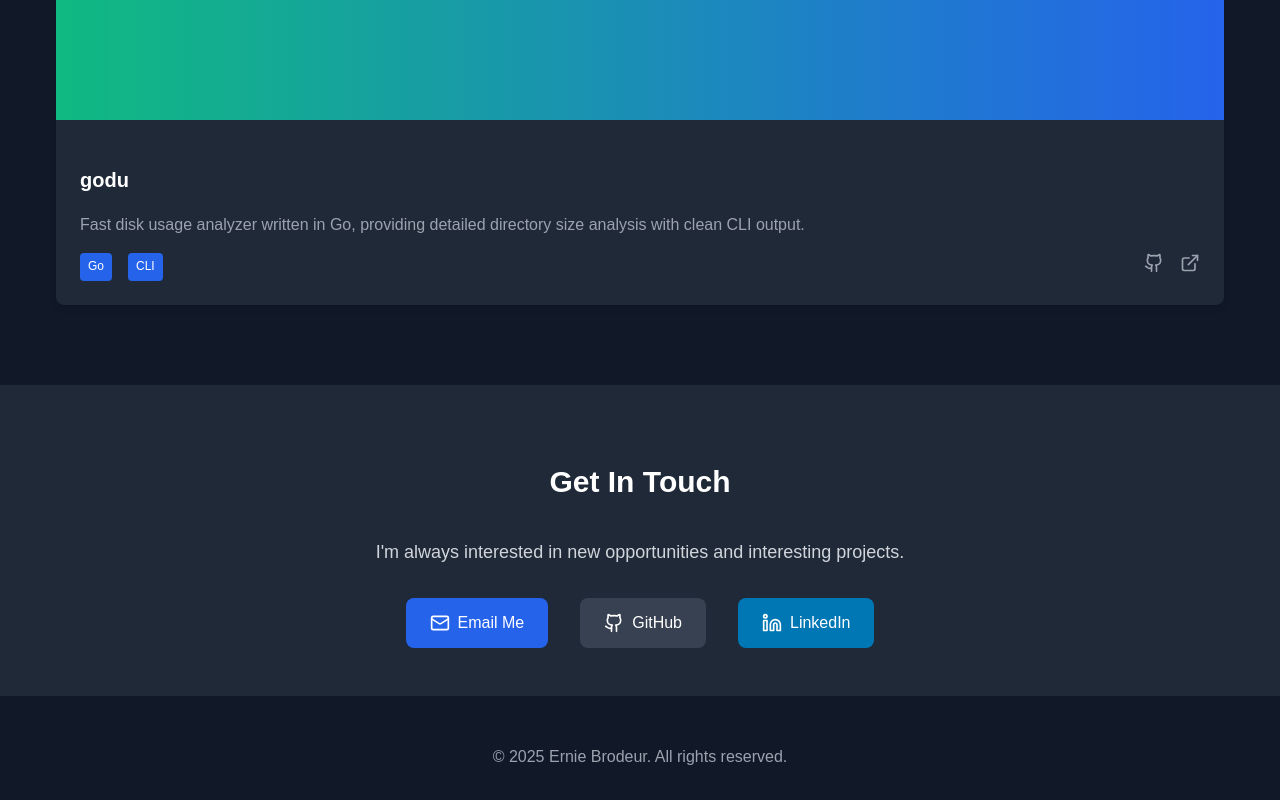
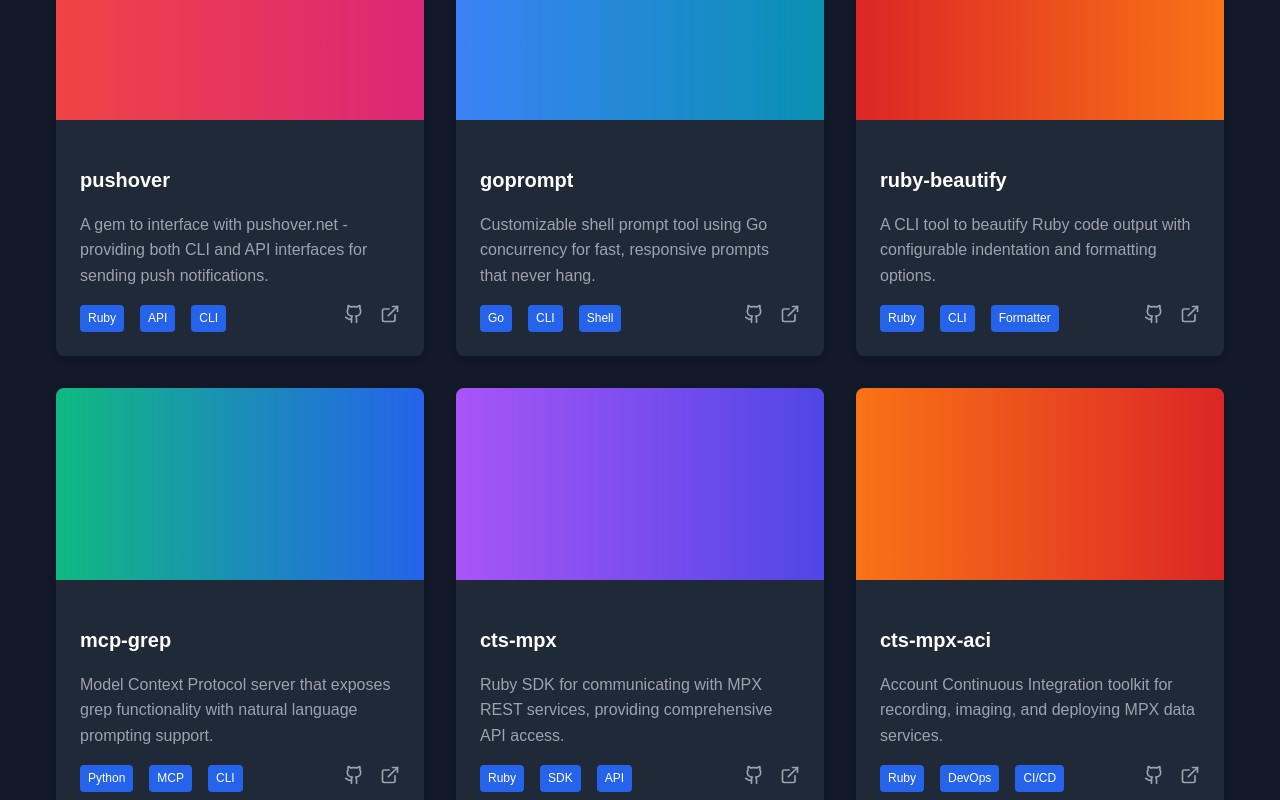
Before and after one commit to erniebrodeur/portfolio, a React (Vite) app: page / in a window 1280 px wide. Shown: the part 1480-2280 px from the top of the page. Built offline with nearby package versions, Linux system fonts and the light colour scheme.

Commit message:
minor updates

```diff
--- a/src/components/Contact.tsx
+++ b/src/components/Contact.tsx
@@ -1,4 +1,4 @@
-import { Mail, Github, Linkedin } from 'lucide-react';
+import { Mail, Github } from 'lucide-react';
 
 export default function Contact() {
     return (
@@ -23,7 +23,7 @@
                     flexWrap: 'wrap'
                 }}>
                     <a
-                        href="mailto:you@example.com"
+                        href="mailto:ebrodeur@ujami.net"
                         style={{
                             display: 'flex',
                             alignItems: 'center',
@@ -62,27 +62,6 @@
                         <Github size={20} />
                         GitHub
                     </a>
-                    <a
-                        href="https://linkedin.com"
-                        target="_blank"
-                        rel="noopener noreferrer"
-                        style={{
-                            display: 'flex',
-                            alignItems: 'center',
-                            gap: '0.5rem',
-                            backgroundColor: '#0077b5',
-                            padding: '0.75rem 1.5rem',
-                            borderRadius: '0.5rem',
-                            textDecoration: 'none',
-                            color: 'white',
-                            transition: 'background-color 0.3s'
-                        }}
-                        onMouseOver={(e) => e.currentTarget.style.backgroundColor = '#005885'}
-                        onMouseOut={(e) => e.currentTarget.style.backgroundColor = '#0077b5'}
-                    >
-                        <Linkedin size={20} />
-                        LinkedIn
-                    </a>
                 </div>
             </div>
         </section>
--- a/src/components/Hero.tsx
+++ b/src/components/Hero.tsx
@@ -1,4 +1,4 @@
-import { Github, Linkedin, Mail } from 'lucide-react';
+import { Github, Mail } from 'lucide-react';
 
 export default function Hero() {
     return (
@@ -26,8 +26,7 @@
             </div>
             <div style={{display: 'flex', gap: '1.5rem', marginTop: '2rem'}}>
                 <a href="https://github.com/erniebrodeur" target="_blank"><Github size={28} /></a>
-                <a href="https://linkedin.com" target="_blank"><Linkedin size={28} /></a>
-                <a href="mailto:you@example.com"><Mail size={28} /></a>
+                <a href="mailto:ebrodeur@ujami.net"><Mail size={28} /></a>
             </div>
         </section>
     );
--- a/src/components/Projects.tsx
+++ b/src/components/Projects.tsx
@@ -3,16 +3,84 @@
 const projects = [
     {
         id: 1,
-        name: 'godu',
-        description: 'Fast disk usage analyzer written in Go, providing detailed directory size analysis with clean CLI output.',
+        name: 'pushover',
+        description: 'A gem to interface with pushover.net - providing both CLI and API interfaces for sending push notifications.',
+        gradient: 'from-red-500 to-pink-600',
+        tags: ['Ruby', 'API', 'CLI'],
+        githubUrl: 'https://github.com/erniebrodeur/pushover',
+        liveUrl: 'http://erniebrodeur.github.io/pushover/'
+    },
+    {
+        id: 2,
+        name: 'goprompt',
+        description: 'Customizable shell prompt tool using Go concurrency for fast, responsive prompts that never hang.',
+        gradient: 'from-blue-500 to-cyan-600',
+        tags: ['Go', 'CLI', 'Shell'],
+        githubUrl: 'https://github.com/erniebrodeur/goprompt',
+        liveUrl: 'https://github.com/erniebrodeur/goprompt'
+    },
+    {
+        id: 3,
+        name: 'ruby-beautify',
+        description: 'A CLI tool to beautify Ruby code output with configurable indentation and formatting options.',
+        gradient: 'from-red-600 to-orange-500',
+        tags: ['Ruby', 'CLI', 'Formatter'],
+        githubUrl: 'https://github.com/erniebrodeur/ruby-beautify',
+        liveUrl: 'https://github.com/erniebrodeur/ruby-beautify'
+    },
+    {
+        id: 4,
+        name: 'mcp-grep',
+        description: 'Model Context Protocol server that exposes grep functionality with natural language prompting support.',
         gradient: 'from-green-500 to-blue-600',
-        tags: ['Go', 'CLI'],
-        githubUrl: '#',
-        liveUrl: '#'
+        tags: ['Python', 'MCP', 'CLI'],
+        githubUrl: 'https://github.com/erniebrodeur/mcp-grep',
+        liveUrl: 'https://smithery.ai/server/@erniebrodeur/mcp-grep'
+    },
+    {
+        id: 5,
+        name: 'cts-mpx',
+        description: 'Ruby SDK for communicating with MPX REST services, providing comprehensive API access.',
+        gradient: 'from-purple-500 to-indigo-600',
+        tags: ['Ruby', 'SDK', 'API'],
+        githubUrl: 'https://github.com/erniebrodeur/cts-mpx',
+        liveUrl: 'https://github.com/erniebrodeur/cts-mpx'
+    },
+    {
+        id: 6,
+        name: 'cts-mpx-aci',
+        description: 'Account Continuous Integration toolkit for recording, imaging, and deploying MPX data services.',
+        gradient: 'from-orange-500 to-red-600',
+        tags: ['Ruby', 'DevOps', 'CI/CD'],
+        githubUrl: 'https://github.com/erniebrodeur/cts-mpx-aci',
+        liveUrl: 'https://github.com/erniebrodeur/cts-mpx-aci'
     }
 ]
 
 export default function Projects() {
+    const getGradient = (gradientString: string) => {
+        const colorMap: { [key: string]: string } = {
+            'red-500': '#ef4444',
+            'red-600': '#dc2626',
+            'pink-600': '#db2777',
+            'blue-500': '#3b82f6',
+            'blue-600': '#2563eb',
+            'cyan-600': '#0891b2',
+            'orange-500': '#f97316',
+            'orange-600': '#ea580c',
+            'green-500': '#10b981',
+            'green-600': '#059669',
+            'purple-500': '#a855f7',
+            'indigo-600': '#4f46e5'
+        };
+
+        const parts = gradientString.split(' to-');
+        const fromColor = parts[0].replace('from-', '');
+        const toColor = parts[1];
+
+        return `linear-gradient(to right, ${colorMap[fromColor] || '#3b82f6'}, ${colorMap[toColor] || '#2563eb'})`;
+    };
+
     return (
         <section id="projects" style={{paddingTop: '5rem', paddingBottom: '5rem'}}>
             <div style={{maxWidth: '1200px', margin: '0 auto', padding: '0 1rem'}}>
@@ -20,7 +88,7 @@
                 <div style={{display: 'grid', gridTemplateColumns: 'repeat(auto-fit, minmax(300px, 1fr))', gap: '2rem'}}>
                     {projects.map((project) => (
                         <div key={project.id} className="project-card">
-                            <div className="project-header" style={{background: `linear-gradient(to right, #10b981, #2563eb)`}}></div>
+                            <div className="project-header" style={{background: getGradient(project.gradient)}}></div>
                             <div className="project-content">
                                 <h3 style={{fontSize: '1.25rem', fontWeight: 'bold', marginBottom: '1rem'}}>{project.name}</h3>
                                 <p style={{color: '#9ca3af', marginBottom: '1rem'}}>{project.description}</p>
```
